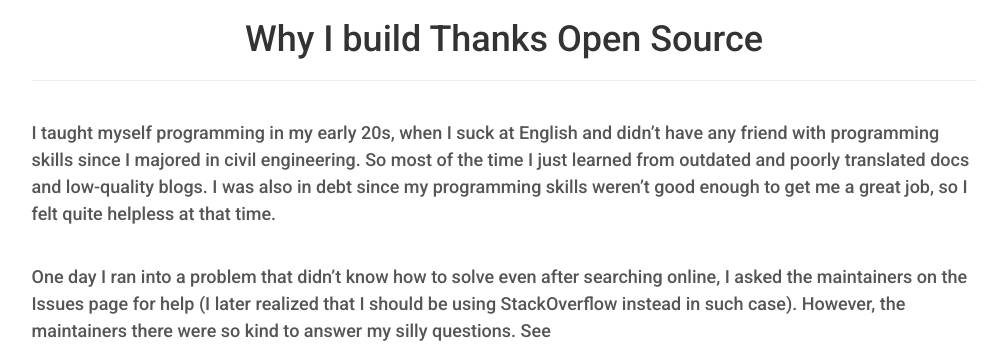
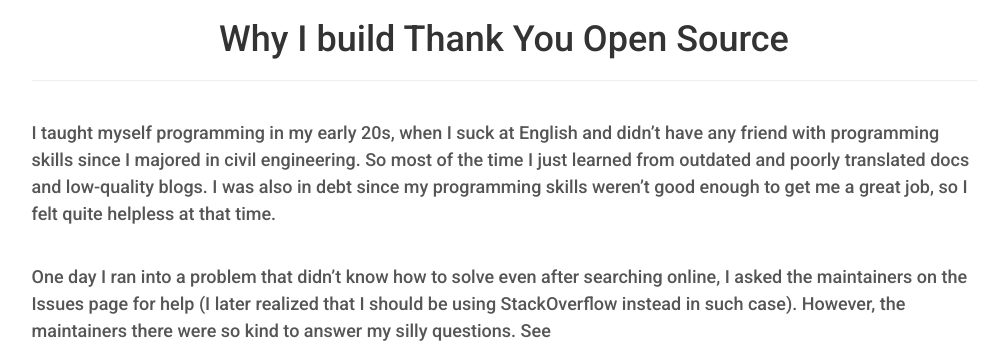
Before and after one commit to thankyou-opensource/thankyou-open-source, a Django app: page /why/ in a window 1280 px wide. Shown: the part 63-417 px from the top of the page, without its empty margins (136-1136 px from the left). Run offline with Django 3.2, Linux system fonts and the light colour scheme; some libraries are stand-ins or nearby versions.

Commit message:
fix bugs

```diff
--- a/templates/thanks_post.html
+++ b/templates/thanks_post.html
@@ -25,7 +25,7 @@
       </div>
       <div id="editor-div">
         <div id="editor">
-          <p>What is your story between {{ title }} (This letter must have at least 500 words). </p>
+            <p>What is the story between you and {{ title }} <br/>(This letter must have at least 500 characters). </p>
         </div> <!-- end editor -->
       </div> <!-- end editor-div -->
     </div> <!-- end col-md-10 -->
--- a/templates/why.html
+++ b/templates/why.html
@@ -4,12 +4,12 @@
 <link rel="stylesheet" href="{% static 'css/frontpage.css' %}" />
 {% endblock %}
 
-{% block title %}Thanks Open Source{% endblock %}
+{% block title %}Why I build Thanks Open Source{% endblock %}
 {% block content %}
 <div class="why-container container">
   <div class="row">
     <div class="why-div col-md-10 col-md-offset-1">
-      <span id="why-h1-span"><h1 id="why-h1">Why I build Thanks Open Source</h1></span>
+      <span id="why-h1-span"><h1 id="why-h1">Why I build Thank You Open Source</h1></span>
       <hr>
       <h4 id="why-p">
         I taught myself programming in my early 20s, when I suck at English and didn’t have any friend with programming skills since I majored in civil engineering. So most of the time I just learned from outdated and poorly translated docs and low-quality blogs. I was also in debt since my programming skills weren’t good enough to get me a great job, so I felt quite helpless at that time. </h4>
```
Also changed, not shown: static/js/list.js (+4 -3 lines), static/css/thanks.css (line endings or trailing spaces).
